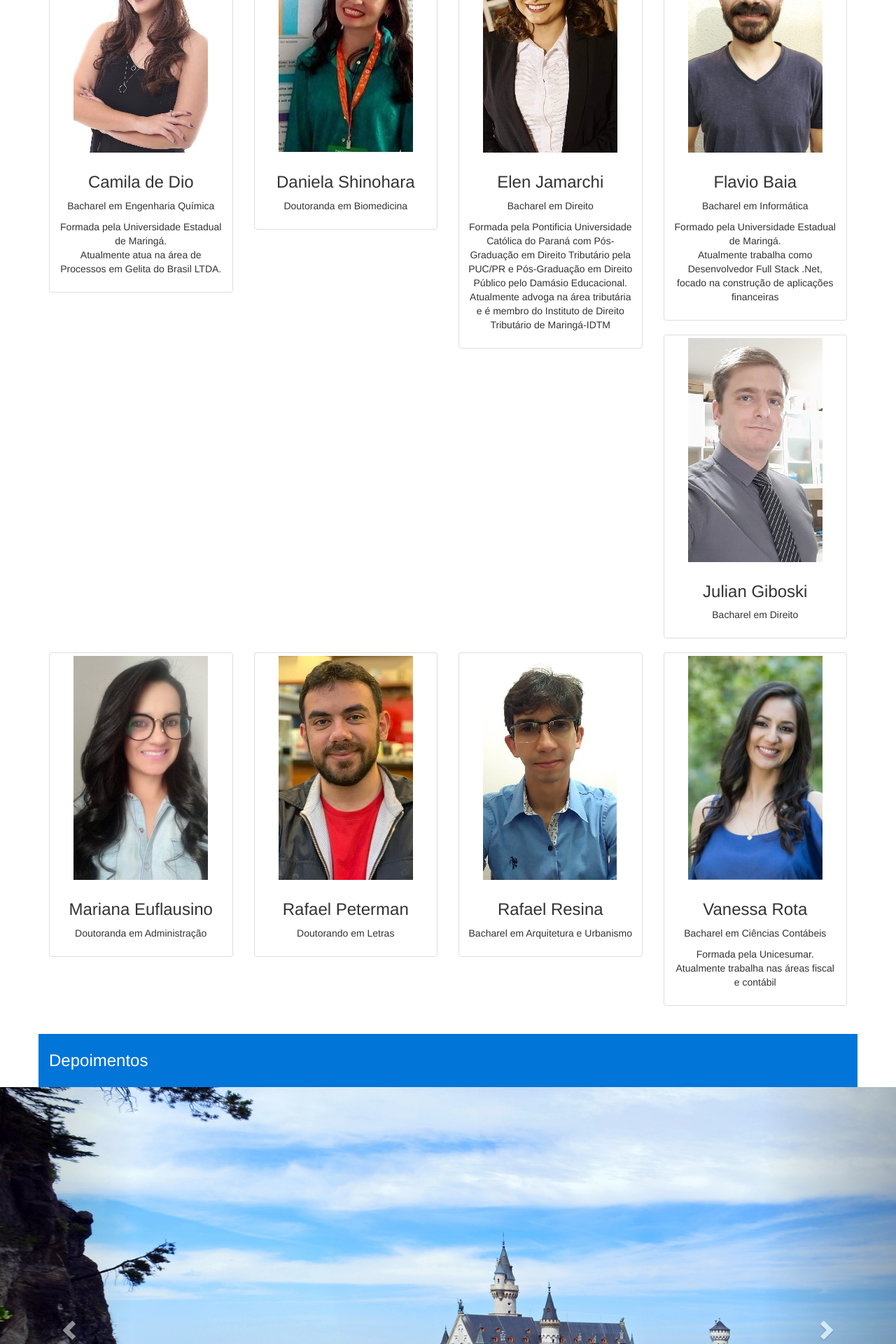
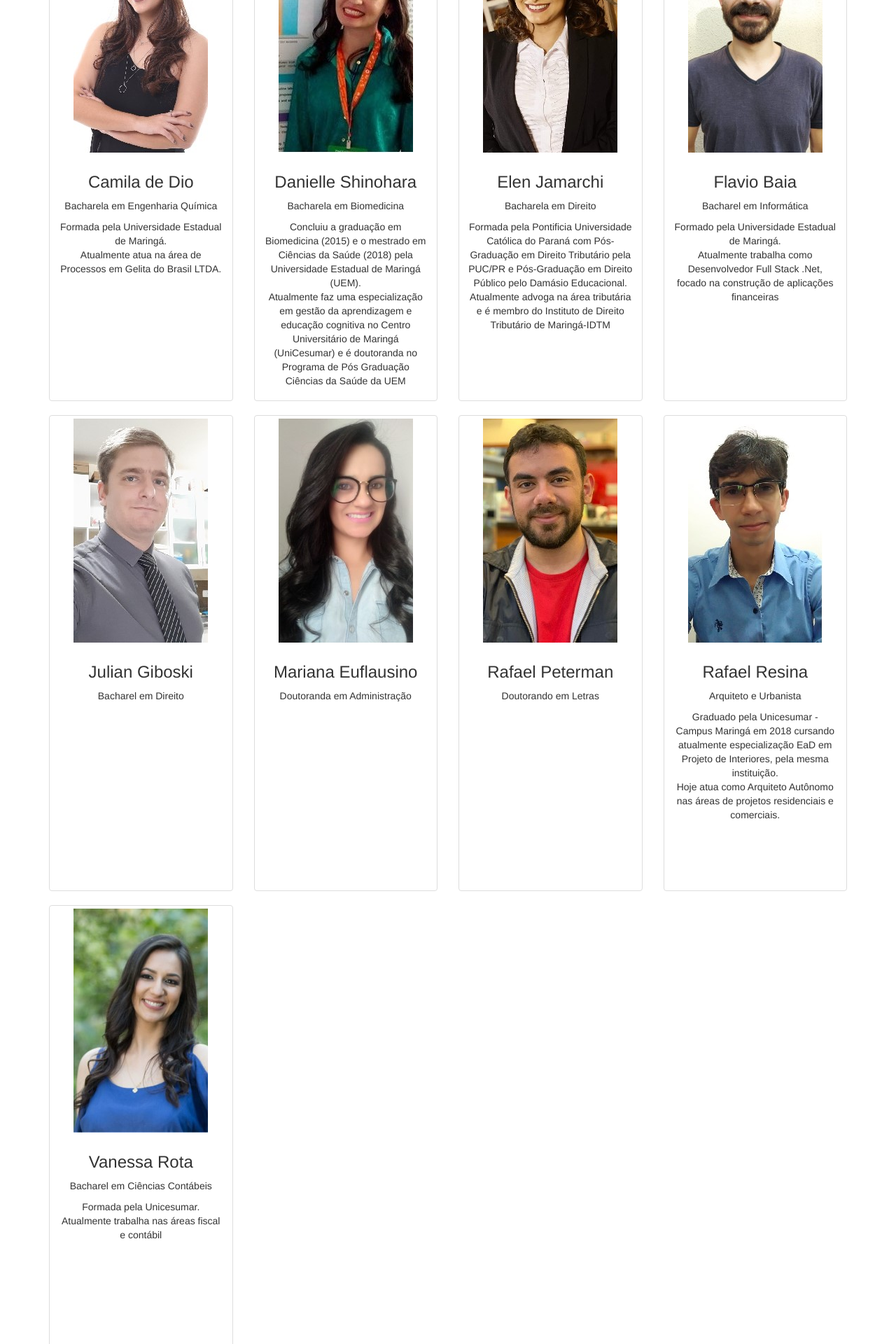
Before and after one commit to fsbflavio/projeto-mur, a PHP site: page /index.html in a window 1280 px wide. Shown: the part 1912-3832 px from the top of the page at 70% size. Run offline with PHP 8.4, Linux system fonts and the light colour scheme.

Commit message:
+ descricao voluntarios

```diff
--- a/estilos.css
+++ b/estilos.css
@@ -30,13 +30,6 @@ header img {
 .section-voluntarios figure {
     text-align: center;
   }
-
-/*
-.section-voluntarios figure:hover {
-    transform: scale(1.10);
-  }
-*/
-
 
 .section-voluntarios img {
     height: 320px;
@@ -74,7 +67,22 @@ footer address:last-child {
 @media(min-width: 768px) {
 	#paineis-sobre {
         margin-top: 0;
-	}
+    }
+    .thumbnail {
+        height: 600px;
+    }
+}
+
+@media(min-width: 992px) {
+    .thumbnail {
+        height: 650px;
+    }
+}
+
+@media(min-width: 1200px) {
+    .thumbnail {
+        height: 680px;
+    }
 }
 
 #paineis-sobre h3{
--- a/index.html
+++ b/index.html
@@ -173,7 +173,7 @@
           <figcaption class="caption">
             <h3>Camila de Dio</h3>
             <div>
-              <p>Bacharel em Engenharia Química</p>
+              <p>Bacharela em Engenharia Química</p>
               <p>Formada pela Universidade Estadual de Maringá.</br>
                 Atualmente atua na área de Processos em Gelita do Brasil LTDA.</p>
             </div>
@@ -183,10 +183,16 @@
 
       <div class="col-sm-6 col-md-4 col-lg-3">
         <figure class="thumbnail">
-          <img src="img/voluntarios/daniela-shinohara-cut-small.jpg" alt="Daniela Shinohara">
+          <img src="img/voluntarios/daniela-shinohara-cut-small.jpg" alt="Danielle Shinohara">
           <figcaption class="caption">
-            <h3>Daniela Shinohara</h3>
-            <p>Doutoranda em Biomedicina</p>
+            <h3>Danielle Shinohara</h3>
+            <div>
+              <p>Bacharela em Biomedicina</p>
+              <p>Concluiu a graduação em Biomedicina (2015) e o mestrado em Ciências da Saúde (2018) pela Universidade
+                Estadual de Maringá (UEM). </br>
+                Atualmente faz uma especialização em gestão da aprendizagem e educação cognitiva no Centro Universitário
+                de Maringá (UniCesumar) e é doutoranda no Programa de Pós Graduação Ciências da Saúde da UEM</p>
+            </div>
           </figcaption>
         </figure>
       </div>
@@ -197,9 +203,7 @@
           <figcaption class="caption">
             <h3>Elen Jamarchi</h3>
             <div>
-              <p>
-                Bacharel em Direito
-              </p>
+              <p>Bacharela em Direito</p>
               <p>Formada pela Pontificia Universidade Católica do Paraná
                 com Pós-Graduação em Direito Tributário pela PUC/PR e
                 Pós-Graduação em Direito Público pelo Damásio Educacional.</br>
@@ -217,7 +221,8 @@
             <div>
               <p>Bacharel em Informática</p>
               <p>Formado pela Universidade Estadual de Maringá.</br>
-                Atualmente trabalha como Desenvolvedor Full Stack .Net, focado na construção de aplicações financeiras</p>
+                Atualmente trabalha como Desenvolvedor Full Stack .Net, focado na construção de aplicações financeiras
+              </p>
             </div>
           </figcaption>
         </figure>
@@ -258,7 +263,13 @@
           <img src="img/voluntarios/rafael-resina-cut-small.jpg" alt="Rafael Resina">
           <figcaption class="caption">
             <h3>Rafael Resina</h3>
-            <p>Bacharel em Arquitetura e Urbanismo</p>
+            <div>
+              <p>Arquiteto e Urbanista</p>
+              <p>Graduado pela Unicesumar - Campus Maringá em 2018 cursando atualmente especialização EaD em Projeto de
+                Interiores, pela mesma instituição.</br>
+                Hoje atua como Arquiteto Autônomo nas áreas de projetos residenciais e comerciais.
+              </p>
+            </div>
           </figcaption>
         </figure>
       </div>
```
